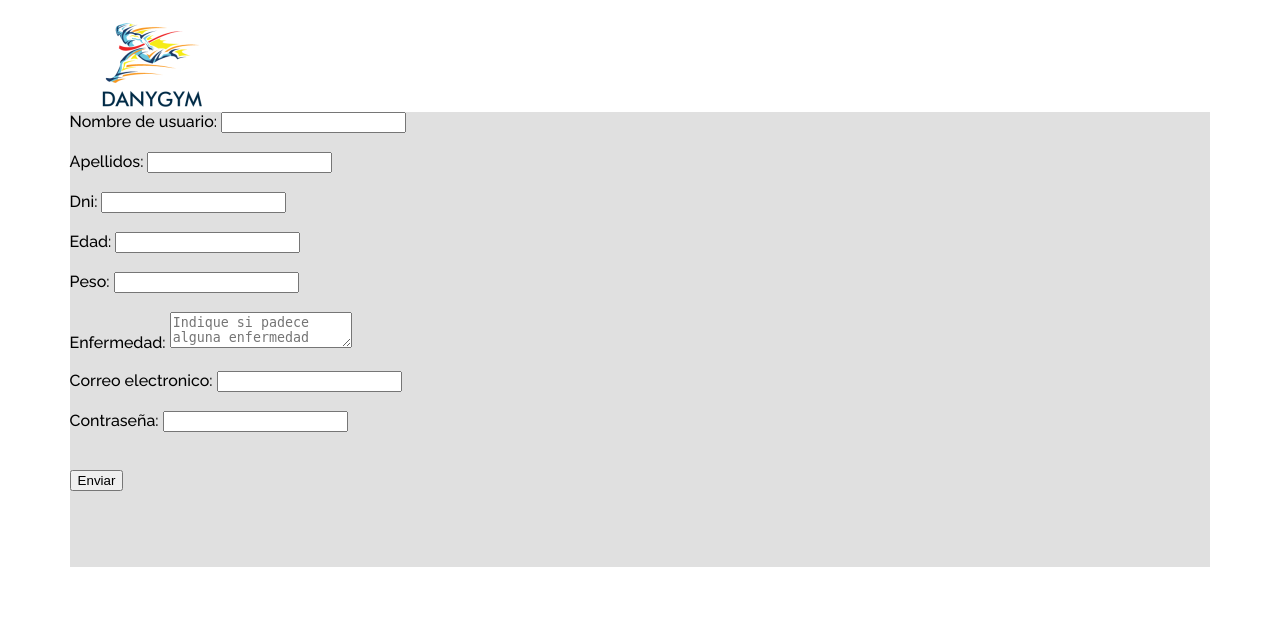
After one commit to danielternero/PROYECTO-DANIGYM, a PHP site: page /gym/crear_usuario.php in a window 1280 px wide. The commit adds this page. Shown: the top 627 px of the page. Run offline with PHP 8.4, Linux system fonts and the light colour scheme; some libraries are stand-ins or nearby versions.

Commit message:
12/02/2016

```diff
--- /dev/null
+++ b/gym/crear_usuario.php
@@ -0,0 +1,63 @@
+<!DOCTYPE html>
+<html lang="en">
+  <head>
+    <meta charset="utf-8">
+    <meta name="viewport" content="width=device-width, initial-scale=1.0">
+    <title></title>
+    <script src="//code.jquery.com/jquery-1.10.2.js"></script>
+    <script src="//code.jquery.com/ui/1.11.4/jquery-ui.js"></script>
+    <link rel="stylesheet" type="text/css" href="usuario.css"/>
+    <link rel="stylesheet" href="//code.jquery.com/ui/1.11.4/themes/smoothness/jquery-ui.css"/>
+    <link href='https://fonts.googleapis.com/css?family=Raleway:500,600' rel='stylesheet' type='text/css'>
+
+
+
+  </head>
+<body>
+<?php
+
+?>
+<div id="contenedor">
+  <div id="cabecera">
+    <div class="cuadro1">
+      <img  class="logo" src="captura.png"/>
+
+    </div>
+    <div class="cuadro2">
+
+    </div>
+  </div>
+  <div id="cuerpo">
+<form>
+    Nombre de usuario:
+  <input type="text" name="nombre"  /></br></br>
+    Apellidos:
+    <input type="text" name="apellidos"  /></br></br>
+    Dni:
+    <input type="text" name="dni" maxlength="9" /></br></br>
+    Edad:
+    <input type="number" name="edad" /></br></br>
+    Peso:
+    <input type="number" name="peso"  /></br></br>
+    Enfermedad:
+<textarea  name="enfermedad" placeholder="Indique si padece alguna enfermedad" /></textarea></br></br>
+    Correo electronico:
+    <input type="email" name="email"  /></br></br>
+    Contraseña:
+    <input type="password" name="contrasena"  /></br></br>
+
+  <br/>
+
+  <input type="submit" value="Enviar" />
+</form>
+
+    </div>
+  <div id="pie">
+
+</div>
+
+
+
+
+</body>
+</html>
--- a/gym/usuario.css
+++ b/gym/usuario.css
@@ -149,8 +149,21 @@ height: 50px;
 }
 
 .videourl{
-margin-left: 30%;
-margin-top: 30px;
-width: 100%;
+margin-left: 25%;
+margin-top: 0px;
+background-color: aqua;
+    width: 445px;
+    padding-left: 16px;
+    height: 260px;
+    padding-top: 16px;
+background-color:#ECEFF1;
+position: fixed;
+top: 200px;
 
 }
+
+.iconocerrar{
+float: right;
+margin-top: -275px;
+
+}
```
Also changed, not shown: gym/Proyecto1.php (+8 -1 lines), gym/entreno_usuario.php (+16 -4 lines), gym/proyecto1.css (+6 -1 lines), gym/boton-cerrar-sesion.png, gym/crear-usuario.png (added), img/cerrar-icono.png (added).
